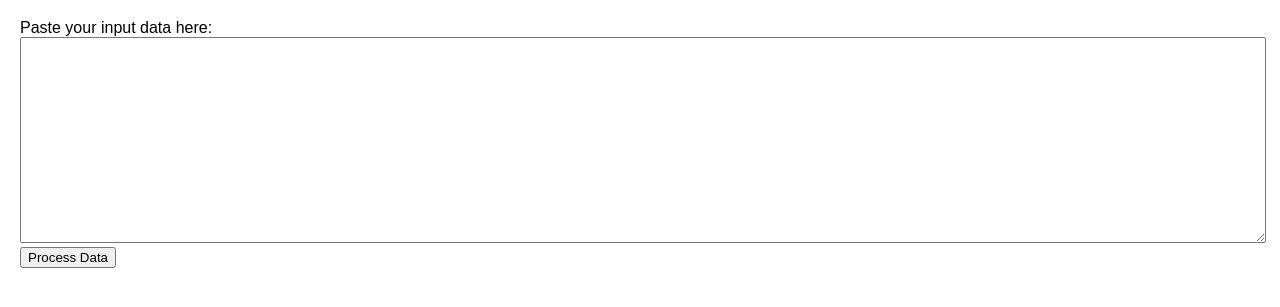
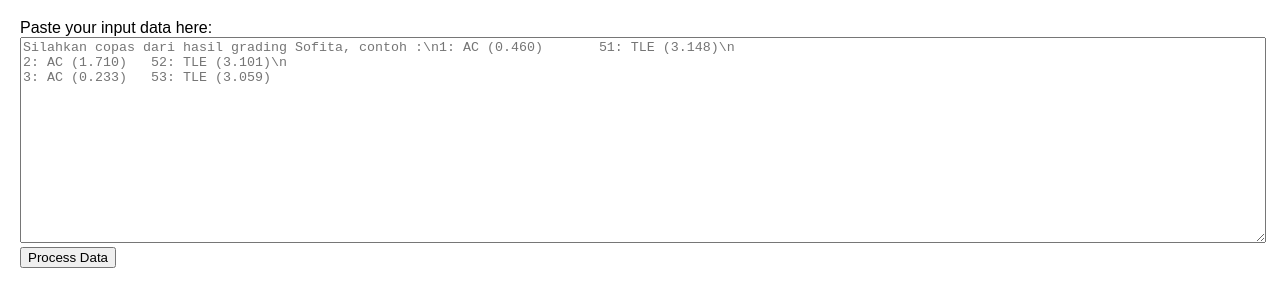
Before and after one commit to m-azzam-azis/visualize-grader-sda, a plain HTML site: page index.html in a window 1280 px wide. Shown: the part 61-368 px from the top of the page. Drawn offline with Linux system fonts and the light colour scheme.

Commit message:
Update index.html

```diff
--- a/index.html
+++ b/index.html
@@ -102,7 +102,9 @@
 
   <div class="input-section">
     <label for="inputData">Paste your input data here:</label><br>
-    <textarea id="inputData"></textarea><br>
+    <textarea id="inputData" placeholder="Silahkan copas dari hasil grading Sofita, contoh :\n1: AC (0.460)	51: TLE (3.148)\n
+2: AC (1.710)	52: TLE (3.101)\n
+3: AC (0.233)	53: TLE (3.059)"></textarea><br>
     <button onclick="processData()">Process Data</button>
   </div>
 
```
